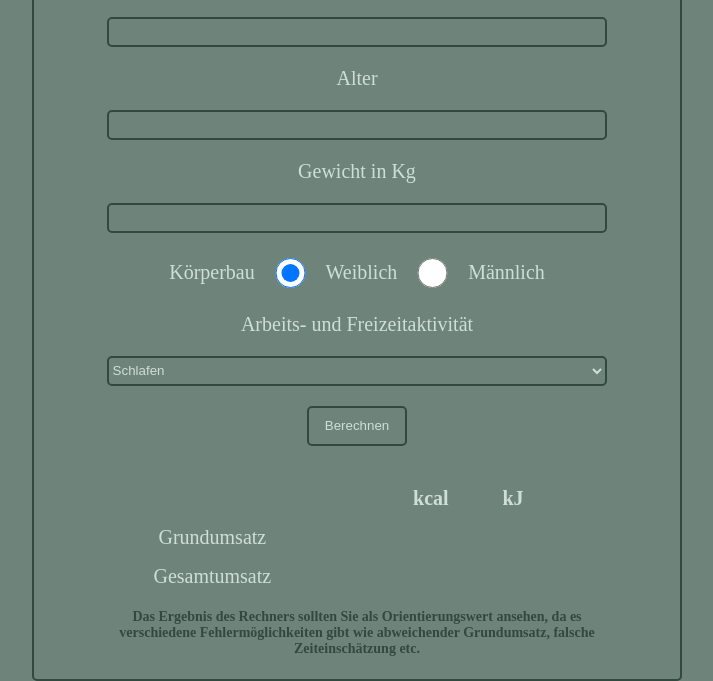
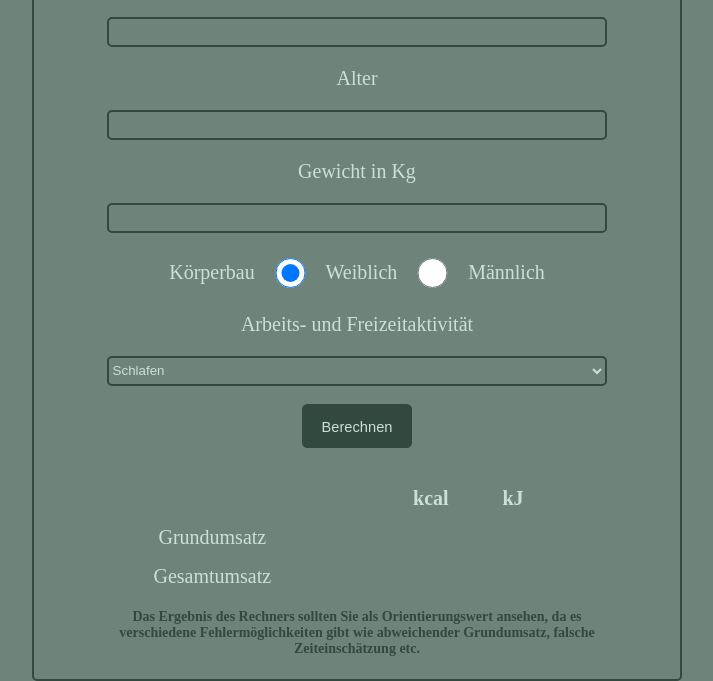
Before and after one commit to NiklasRulec/project-calories-calculator, a plain HTML site: page index.html in a window 1280 px wide. In both pictures the pointer is over the input "Berechnen". Shown: the part 119-800 px from the top of the page, without its empty margins (283-996 px from the left). Drawn offline with Linux system fonts and the light colour scheme; a web font is replaced by a local one.

Commit message:
project-calories-calculator

```diff
--- a/assets/css/style.css
+++ b/assets/css/style.css
@@ -110,6 +110,12 @@ select {
   display: flex;
   align-items: center;
   justify-content: center;
+  transition: all 0.3s;
+}
+
+.btn:hover {
+  transform: scale(1.1);
+  background-color: var(--dark);
 }
 
 .output {
```
